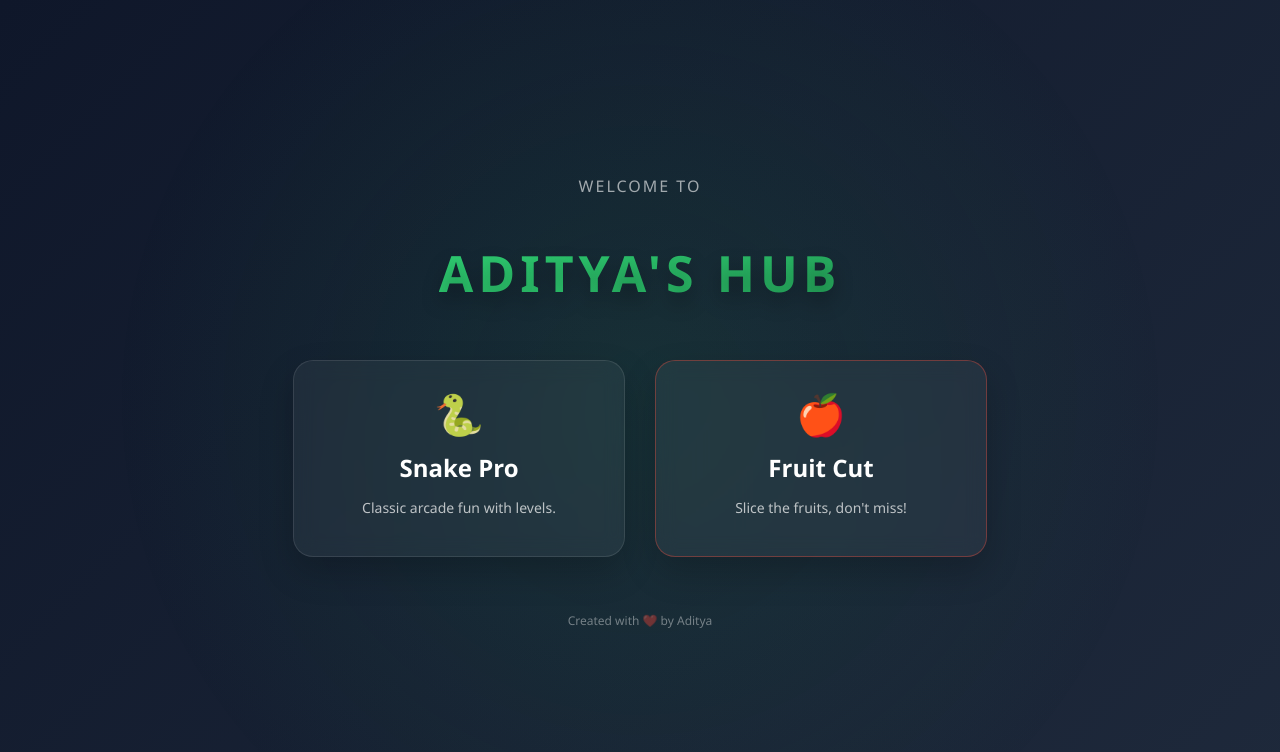
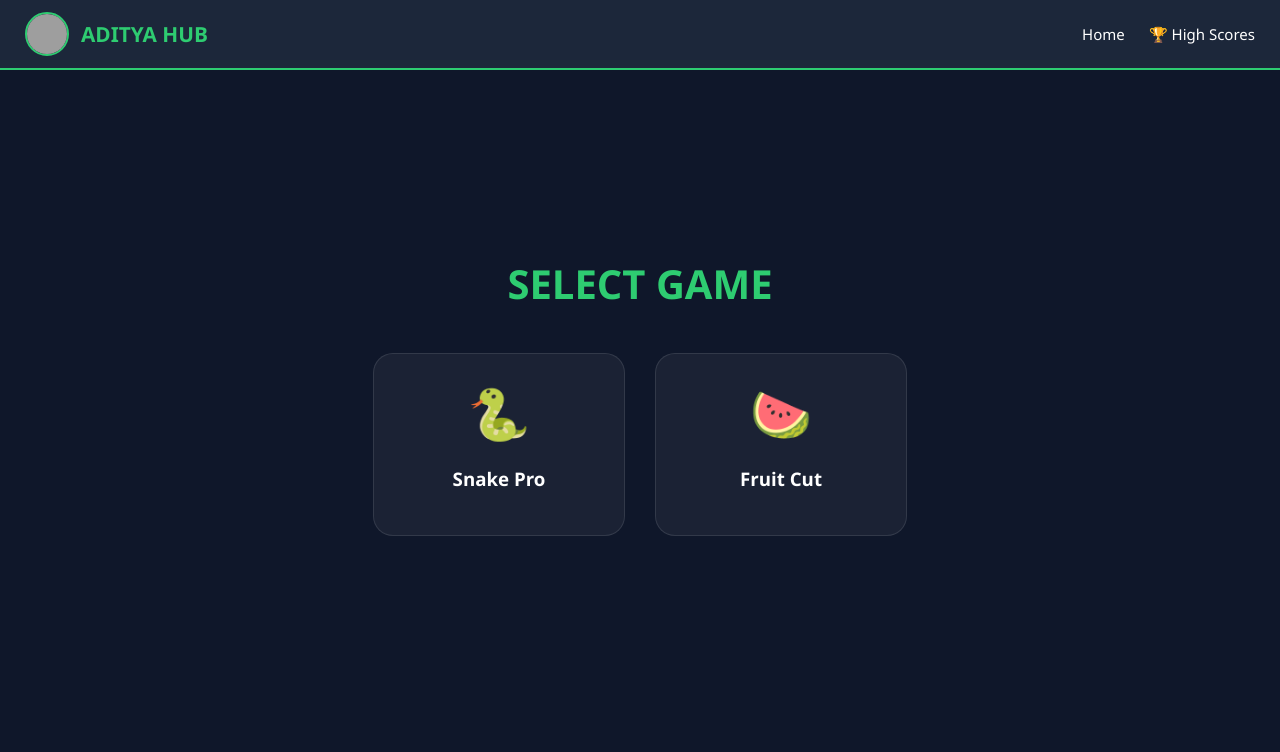
Before and after one commit to adityapbh70/yt-downloader-project, a plain HTML site: page index.html in a window 1280 px wide. Drawn offline with Linux system fonts and the light colour scheme; grey boxes are pictures that could not be loaded.

Commit message:
final design

```diff
--- a/index.html
+++ b/index.html
@@ -2,135 +2,114 @@
 <html>
 <head>
     <title>Aditya's Game Hub</title>
-    <link rel="icon" href="https://i.postimg.cc/xTy2GLwV/prod-2020722806-1675799238638.jpg">
+    <link rel="icon" href="https://i.postimg.cc/xTy2GLwV/prod-2020722806-1675799238638.jpg" type="image/jpeg">
     <meta name="viewport" content="width=device-width, initial-scale=1.0, maximum-scale=1.0, user-scalable=no">
     <style>
-        /* Main Page ki Sajawat */
-        body {
-            background: linear-gradient(135deg, #0f172a 0%, #1e293b 100%);
-            color: white;
-            text-align: center;
-            font-family: 'Segoe UI', Roboto, sans-serif;
-            margin: 0;
-            overflow: hidden;
-            height: 100vh;
+        body { background: #0f172a; color: white; text-align: center; font-family: 'Segoe UI', sans-serif; margin: 0; overflow-x: hidden; }
+
+        /* --- Navbar --- */
+        .navbar {
+            display: flex; justify-content: space-between; align-items: center;
+            background: rgba(30, 41, 59, 0.95); backdrop-filter: blur(10px);
+            padding: 12px 25px; position: sticky; top: 0; z-index: 1000;
+            border-bottom: 2px solid #2ecc71;
         }
+        .nav-logo { display: flex; align-items: center; gap: 12px; font-weight: bold; color: #2ecc71; font-size: 1.3rem; }
+        .nav-logo img { width: 40px; height: 40px; border-radius: 50%; border: 2px solid #2ecc71; }
+        .nav-links a { color: white; text-decoration: none; margin-left: 20px; font-size: 15px; cursor: pointer; transition: 0.3s; }
+        .nav-links a:hover { color: #2ecc71; }
 
-        .menu {
-            position: fixed;
-            top: 0; left: 0;
-            width: 100%; height: 100%;
-            display: flex;
-            flex-direction: column;
-            justify-content: center;
-            align-items: center;
-            z-index: 100;
-            background: radial-gradient(circle at center, rgba(34, 197, 94, 0.1) 0%, transparent 70%);
+        /* --- Leaderboard Modal --- */
+        #scoreModal {
+            display: none; position: fixed; top: 50%; left: 50%; transform: translate(-50%, -50%);
+            background: #1e293b; padding: 30px; border-radius: 20px; border: 2px solid #2ecc71;
+            z-index: 2000; width: 300px; box-shadow: 0 0 50px rgba(0,0,0,0.8);
         }
+        .close-btn { background: #e74c3c; border: none; color: white; padding: 5px 15px; border-radius: 5px; cursor: pointer; margin-top: 15px; }
 
-        h1 {
-            font-size: 50px;
-            margin-bottom: 30px;
-            letter-spacing: 5px;
-            background: linear-gradient(to right, #2ecc71, #27ae60);
-            -webkit-background-clip: text;
-            -webkit-text-fill-color: transparent;
-            text-shadow: 0 10px 20px rgba(0,0,0,0.3);
-            animation: float 3s ease-in-out infinite;
+        /* --- Menu & Cards --- */
+        .hero { height: 80vh; display: flex; flex-direction: column; justify-content: center; align-items: center; }
+        .btn-card {
+            background: rgba(255, 255, 255, 0.05); border: 1px solid rgba(255, 255, 255, 0.1);
+            padding: 25px; margin: 15px; border-radius: 20px; width: 200px; cursor: pointer; transition: 0.3s;
         }
+        .btn-card:hover { transform: translateY(-10px); background: rgba(46, 204, 113, 0.1); border-color: #2ecc71; }
 
-        @keyframes float {
-            0%, 100% { transform: translateY(0); }
-            50% { transform: translateY(-10px); }
-        }
-
-        .btn-card {
-            background: rgba(255, 255, 255, 0.05);
-            backdrop-filter: blur(10px);
-            border: 1px solid rgba(255, 255, 255, 0.1);
-            padding: 25px;
-            margin: 15px;
-            border-radius: 20px;
-            width: 280px;
-            cursor: pointer;
-            transition: all 0.3s ease;
-            box-shadow: 0 15px 35px rgba(0,0,0,0.2);
-        }
-
-        .btn-card:hover {
-            transform: scale(1.05) translateY(-5px);
-            background: rgba(255, 255, 255, 0.1);
-            border-color: #2ecc71;
-        }
-
-        .btn-card h3 { margin: 10px 0; font-size: 24px; }
-        .btn-card p { font-size: 14px; opacity: 0.7; }
-        .icon { font-size: 40px; margin-bottom: 10px; display: block; }
-
-        .back-btn {
-            position: absolute; top: 20px; left: 20px;
-            padding: 10px 20px; background: rgba(255,255,255,0.1);
-            color: white; border: 1px solid rgba(255,255,255,0.2);
-            border-radius: 10px; cursor: pointer; z-index: 200;
-        }
-
-        #game-container { display: none; padding-top: 40px; }
-        canvas { background: #000; border: 5px solid #334155; border-radius: 20px; box-shadow: 0 20px 50px rgba(0,0,0,0.5); }
-
-        /* Game Controls */
-        .controls { display: grid; grid-template-columns: repeat(3, 70px); gap: 10px; justify-content: center; margin-top: 20px; }
-        .ctrl-btn { width: 70px; height: 70px; background: #1e293b; color: white; border: none; border-radius: 50%; font-size: 24px; box-shadow: 0 5px 15px rgba(0,0,0,0.3); }
+        #game-area { display: none; padding-top: 20px; }
+        canvas { background: #000; border: 4px solid #334155; border-radius: 15px; max-width: 95vw; }
     </style>
 </head>
 <body>
 
-    <div id="menu" class="menu">
-        <p style="text-transform: uppercase; letter-spacing: 2px; opacity: 0.6;">Welcome to</p>
-        <h1>ADITYA'S HUB</h1>
+    <nav class="navbar">
+        <div class="nav-logo">
+            <img src="https://i.postimg.cc/xTy2GLwV/prod-2020722806-1675799238638.jpg" alt="Logo">
+            ADITYA HUB
+        </div>
+        <div class="nav-links">
+            <a onclick="location.reload()">Home</a>
+            <a onclick="showLeaderboard()">🏆 High Scores</a>
+        </div>
+    </nav>
 
+    <div id="scoreModal">
+        <h2 style="color: #f1c40f;">🏆 LEADERBOARD</h2>
+        <hr border-color="#334155">
+        <div id="highScoreContent" style="font-size: 18px; margin: 20px 0;">
+            </div>
+        <button class="close-btn" onclick="closeLeaderboard()">Close</button>
+    </div>
+
+    <div id="main-menu" class="hero">
+        <h1 style="font-size: 40px; color: #2ecc71;">SELECT GAME</h1>
         <div style="display: flex; flex-wrap: wrap; justify-content: center;">
             <div class="btn-card" onclick="startSnake()">
-                <span class="icon">🐍</span>
+                <div style="font-size: 50px;">🐍</div>
                 <h3>Snake Pro</h3>
-                <p>Classic arcade fun with levels.</p>
             </div>
-
-            <div class="btn-card" style="border-color: #e74c3c66;" onclick="startFruit()">
-                <span class="icon">🍎</span>
+            <div class="btn-card" onclick="startFruit()">
+                <div style="font-size: 50px;">🍉</div>
                 <h3>Fruit Cut</h3>
-                <p>Slice the fruits, don't miss!</p>
             </div>
-        </div>
-
-        <p style="margin-top: 40px; font-size: 12px; opacity: 0.4;">Created with ❤️ by Aditya</p>
-    </div>
-
-    <button class="back-btn" id="homeBtn" style="display:none;" onclick="location.reload()">🏠 EXIT TO MENU</button>
-
-    <div id="game-container">
-        <div id="info" style="font-size: 24px; margin-bottom: 10px; font-weight: bold;">
-            Score: <span id="score" style="color:#2ecc71">0</span>
-            <span id="lives-div" style="display:none; margin-left:20px;">Lives: <span id="lives">❤️❤️</span></span>
-        </div>
-        <canvas id="g" width="400" height="500"></canvas>
-
-        <div id="snake-ctrl" class="controls" style="display:none;">
-            <button style="grid-column: 2;" class="ctrl-btn" onclick="if(d!='DOWN')d='UP'">▲</button>
-            <button style="grid-column: 1;" class="ctrl-btn" onclick="if(d!='RIGHT')d='LEFT'">◀</button>
-            <button style="grid-column: 3;" class="ctrl-btn" onclick="if(d!='LEFT')d='RIGHT'">▶</button>
-            <button style="grid-column: 2;" class="ctrl-btn" onclick="if(d!='UP')d='DOWN'">▼</button>
         </div>
     </div>
 
+    <div id="game-area">
+        <div id="stats" style="font-size: 22px; margin-bottom: 10px;">
+            Score: <span id="currentScore" style="color:#2ecc71">0</span>
+        </div>
+        <canvas id="gameCanvas" width="400" height="500"></canvas>
+        <br>
+        <button style="margin-top:20px; padding:10px; border-radius:10px;" onclick="location.reload()">🏠 Menu</button>
+    </div>
+
     <script>
-        // ... (Pura Script wahi rahega jo pehle tha) ...
-        // Bas showGame mein ye line add karein:
-        function showGame(title) {
-            document.getElementById('menu').style.display = 'none';
-            document.getElementById('game-container').style.display = 'block';
-            document.getElementById('homeBtn').style.display = 'block';
+        // High Score functions
+        function showLeaderboard() {
+            let hs = localStorage.getItem("snakeHS") || 0;
+            let hn = localStorage.getItem("snakeName") || "No Player";
+            document.getElementById("highScoreContent").innerHTML = `
+                <p>Top Player: <br><b style="color:#2ecc71">${hn}</b></p>
+                <p>Best Score: <b style="color:#f1c40f">${hs}</b></p>
+            `;
+            document.getElementById("scoreModal").style.display = "block";
         }
-        // [Same script logic for Snake and Fruit from previous response]
+
+        function closeLeaderboard() {
+            document.getElementById("scoreModal").style.display = "none";
+        }
+
+        function startSnake() {
+            document.getElementById("main-menu").style.display = "none";
+            document.getElementById("game-area").style.display = "block";
+            // Snake game code...
+        }
+
+        function startFruit() {
+            document.getElementById("main-menu").style.display = "none";
+            document.getElementById("game-area").style.display = "block";
+            // Fruit cut code...
+        }
     </script>
 </body>
 </html>
```
